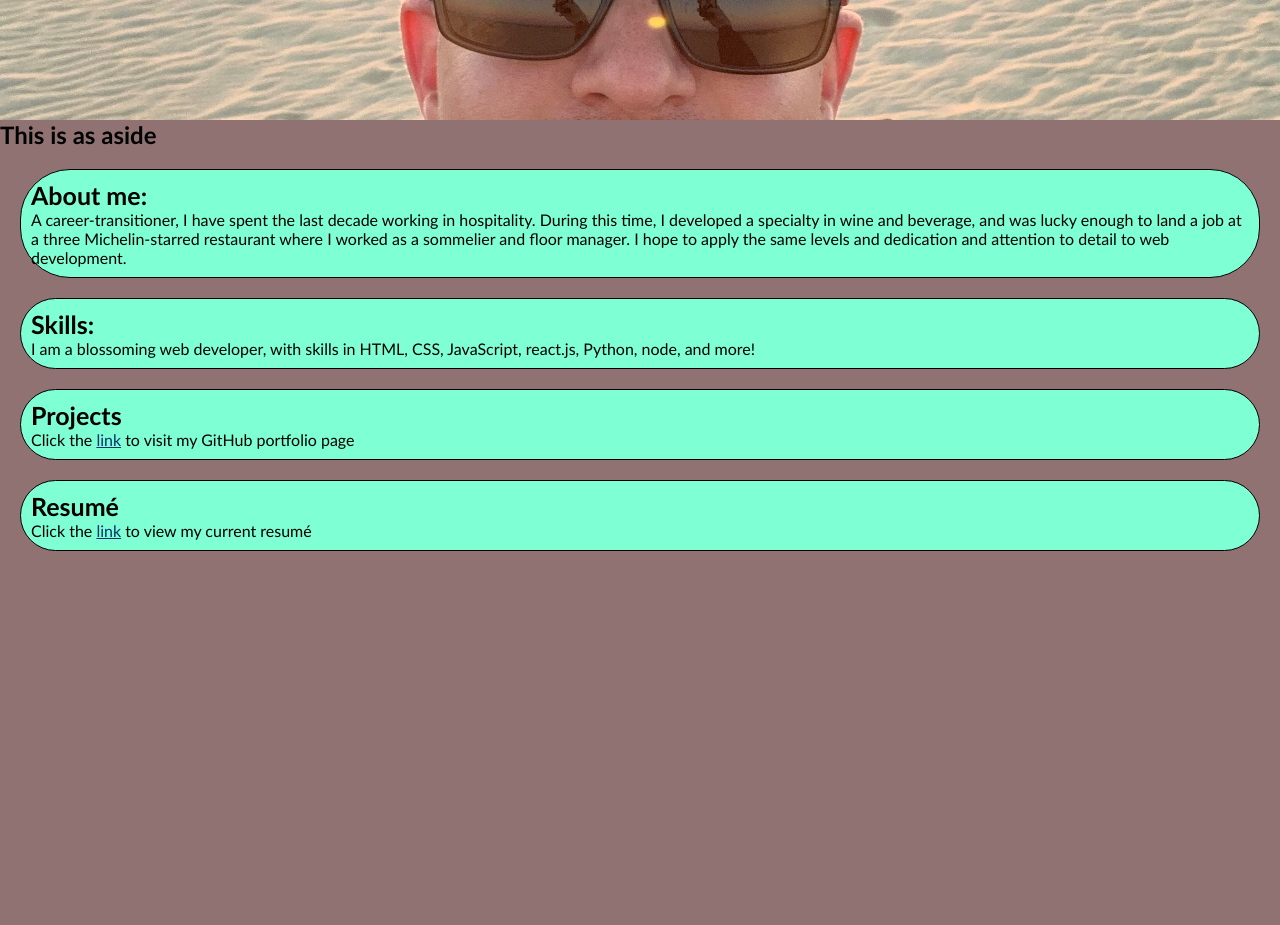
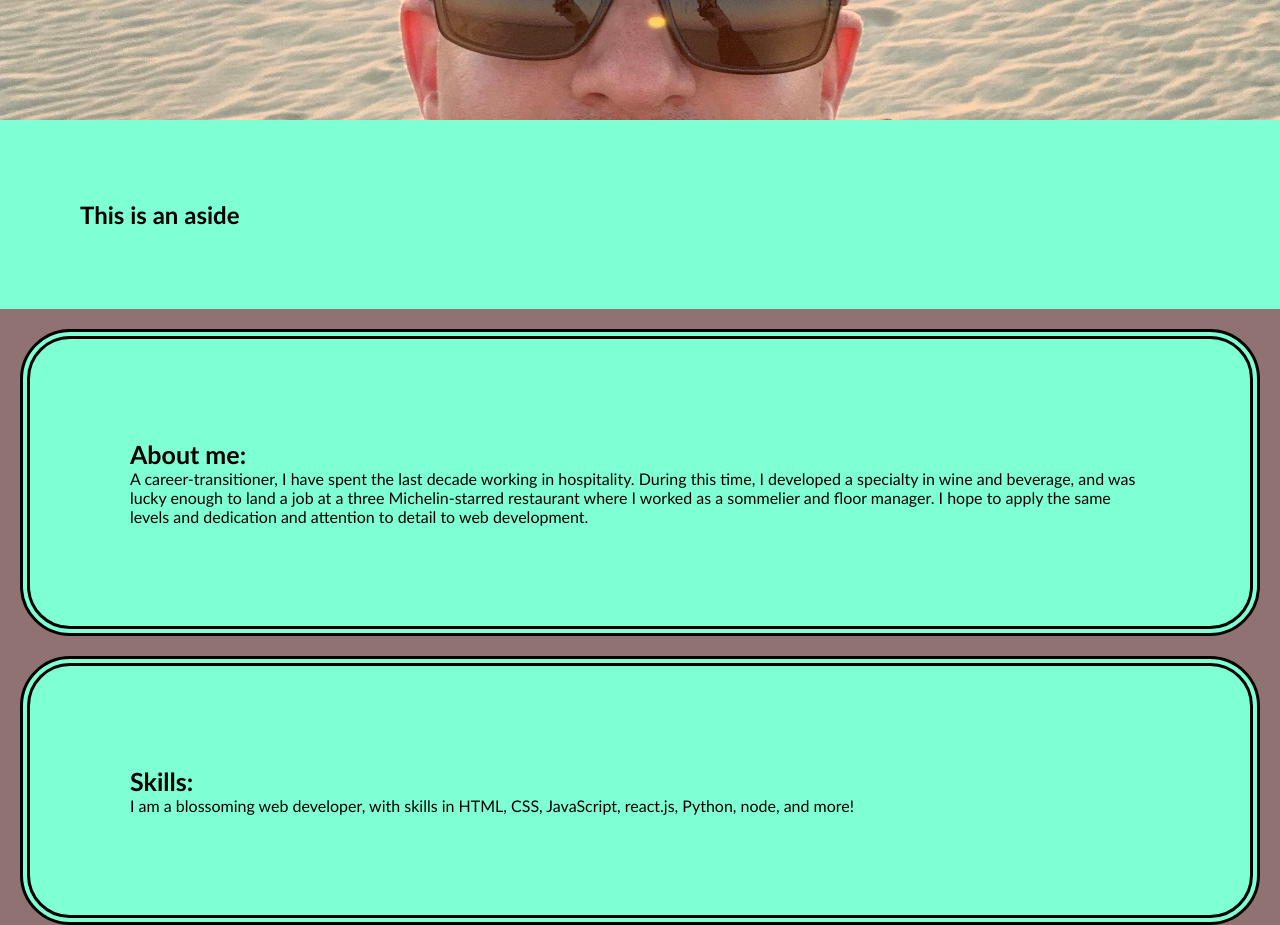
Before and after one commit to bowdumb/portfolio, a plain HTML site: page index.html in a window 1280 px wide. Shown: the part 680-1605 px from the top of the page. Before the commit the page ends 1251 px from the top, so only its background shows below. Drawn offline with Linux system fonts and the light colour scheme.

Commit message:
Tweaked box padding, margins, and borders.

```diff
--- a/assets/style.css
+++ b/assets/style.css
@@ -23,9 +23,6 @@ nav {
     padding-right: 12%;
     width:100%;
     background: rgb(145, 114, 114);
-
-
-
 }
 
 a {
@@ -52,27 +49,36 @@ nav ul li {
 }
 
 .meat {
-    border-style: solid;
-    border-width: 1px;
+    border-style:double;
+    border-width: 10px;
     border-radius: 50px;
-    padding:10px;
-    flex: 0 0 300px;
+    padding: 100px;
+    /* flex: 0 0 300px; */
     transform: rotate(8 deg);
-    box-shadow: 10px,10px,5px, #aaaaaa;
+    box-shadow: 20px,20px,15px, #aaaaaa;
     margin:20px;
     background-color:aquamarine;
+    align-content: end;
 }
 
 .meat header {
-    border-radius:50px 50px 0px 0px;
+    border-radius:100px 100px 0px 0px;
     font-size: 25px;
     font-weight:bolder;
 }
 
 aside {
+    background-color:aquamarine;
+    text-align: left;
+    padding: 80px;
+    flex: 1;
+}
+
+
+.boxes {
+    align-items: end;
 
 }
-
 
 
 /* .page-title {
--- a/index.html
+++ b/index.html
@@ -27,7 +27,7 @@
 
     <main>
         <aside>
-            <h1> This is as aside</h1>
+            <h1> This is an aside</h1>
         </aside>
 
         <div class="boxes">
```
